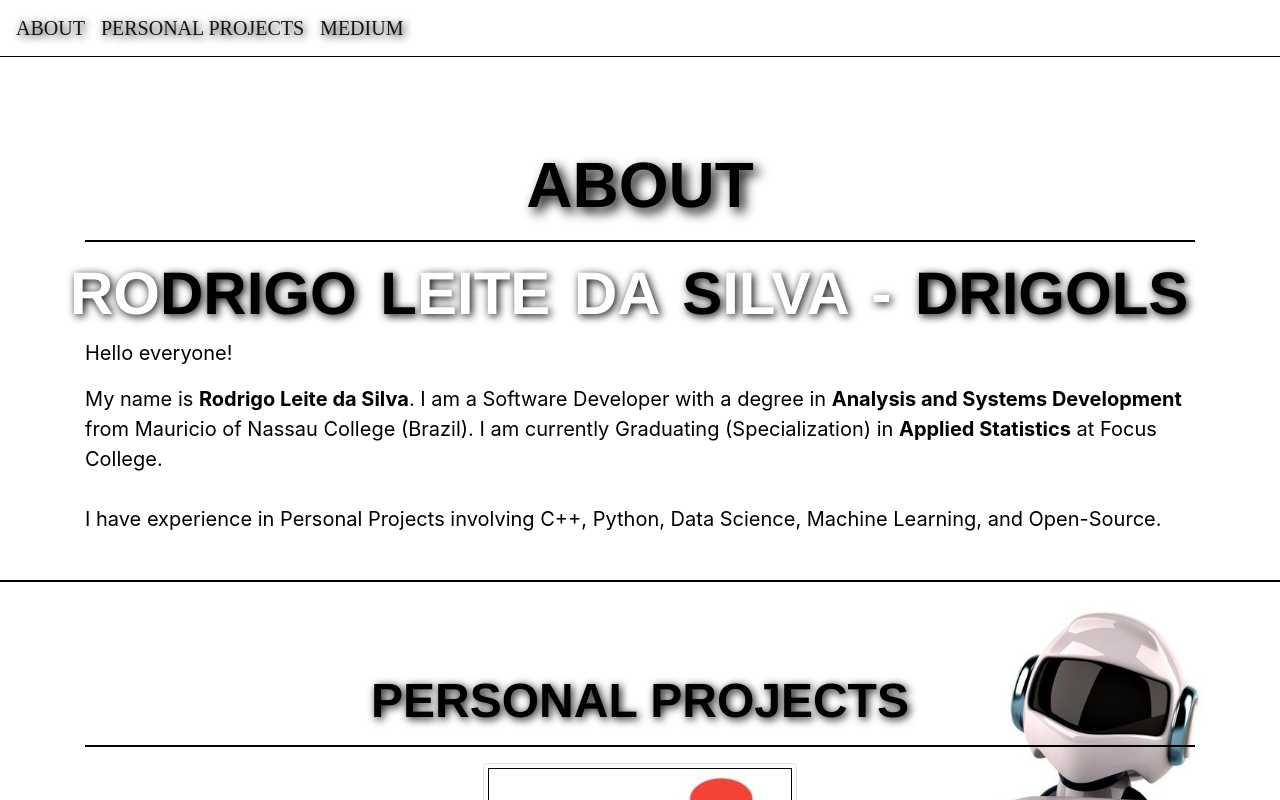
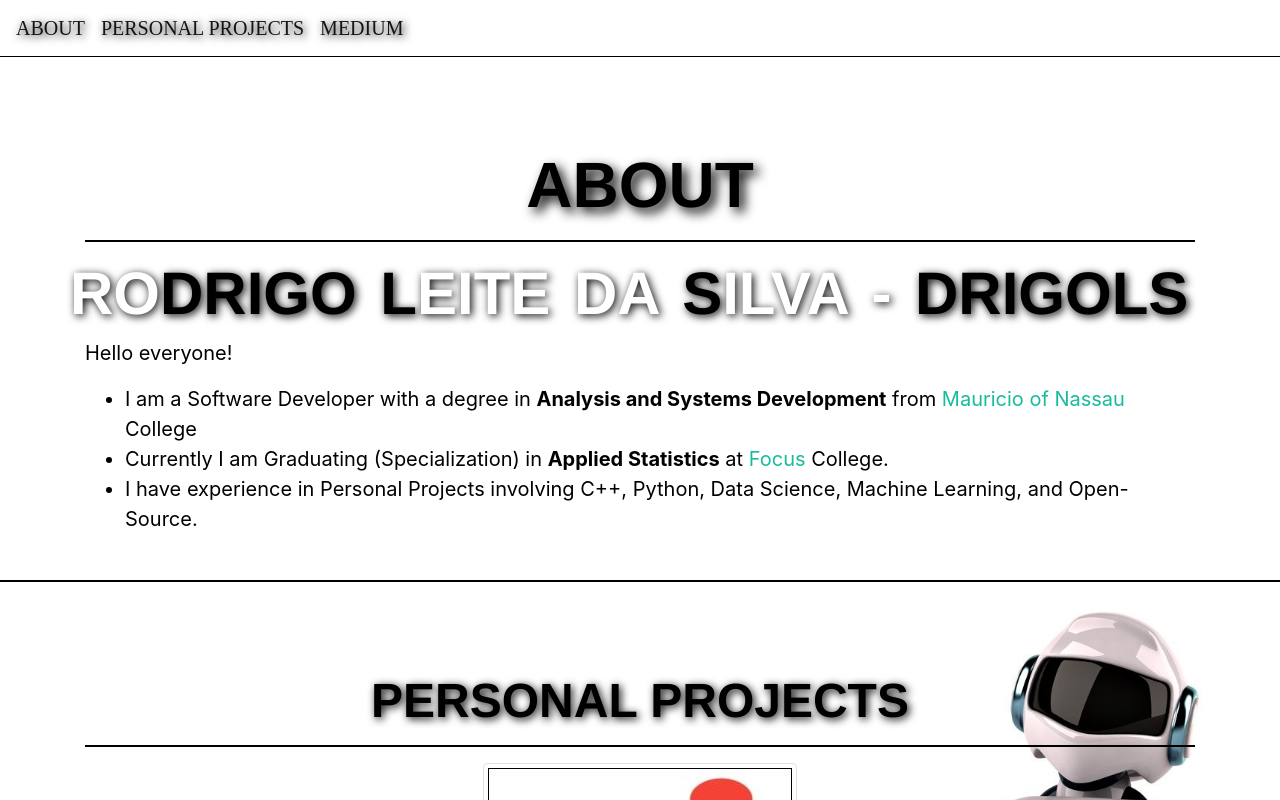
Before and after one commit to rodrigols89/rodrigols89.github.io, a React (Create React App) app: page / in a window 1280 px wide. Shown: the top 800 px of the page. Built offline with nearby package versions, Linux system fonts and the light colour scheme; no server answers.

Commit message:
Update Settings

```diff
--- a/src/components/About/About.jsx
+++ b/src/components/About/About.jsx
@@ -10,7 +10,7 @@ const About = () => {
                 <div className="row">
                     <div className="col-lg-12 text-center">
                         <h2 className="section-title header-name">About</h2>
-            <hr/>
+                        <hr />
                     </div>
                 </div>
 
@@ -23,10 +23,11 @@ const About = () => {
                             Hello everyone!
                         </p>
                         <p>
-                My name is <strong>Rodrigo Leite da Silva</strong>. I am a Software Developer with a degree in <strong>Analysis and Systems Development</strong> from Mauricio of Nassau College (Brazil). I am currently Graduating (Specialization) in <strong>Applied Statistics</strong> at Focus College.
-                <br/>
-                <br/>
-                I have experience in Personal Projects involving C++, Python, Data Science, Machine Learning, and Open-Source.
+                            <ul>
+                                <li>I am a Software Developer with a degree in <strong>Analysis and Systems Development</strong> from <a href="https://www.uninassau.edu.br/" target="_blank" rel="noopener noreferrer">Mauricio of Nassau</a> College</li>
+                                <li>Currently I am Graduating (Specialization) in <strong>Applied Statistics</strong> at <a href="https://faculdadefocus.com.br/" target="_blank" rel="noopener noreferrer">Focus</a> College.</li>
+                                <li>I have experience in Personal Projects involving C++, Python, Data Science, Machine Learning, and Open-Source.</li>
+                            </ul>
                         </p>
                     </div>
                 </div>
```
Also changed, not shown: 1 other file (tests, documents, lock files or other folders). Lines whose indentation alone changed are shown as unchanged.
